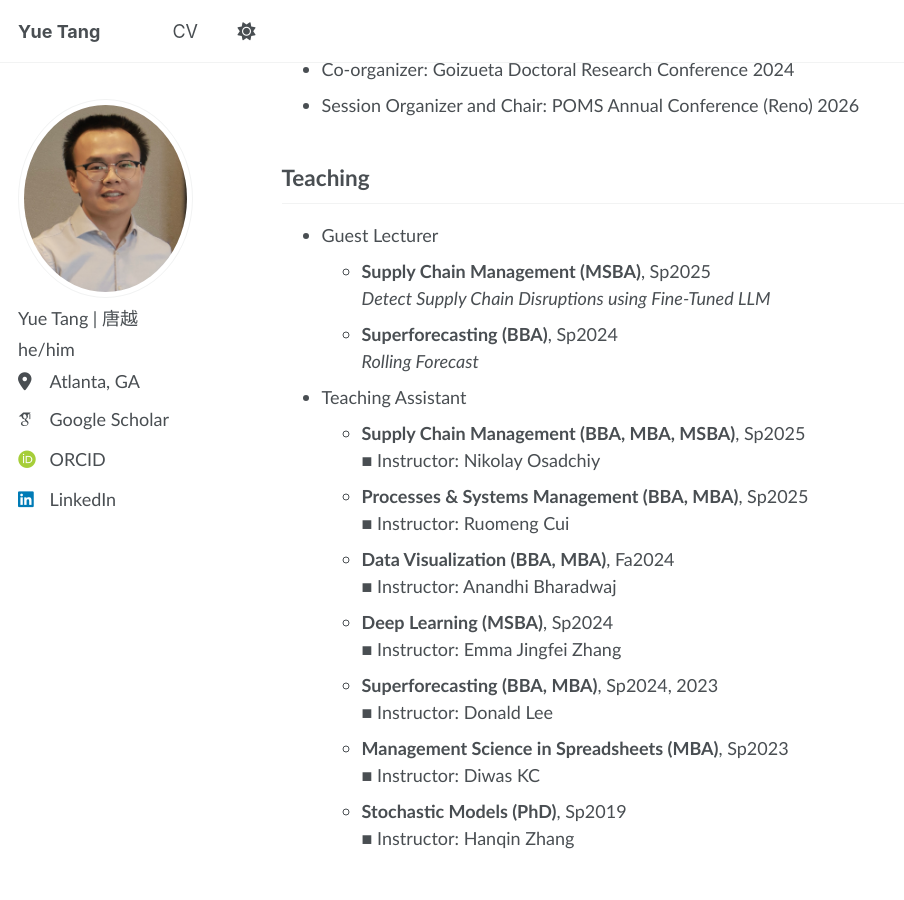
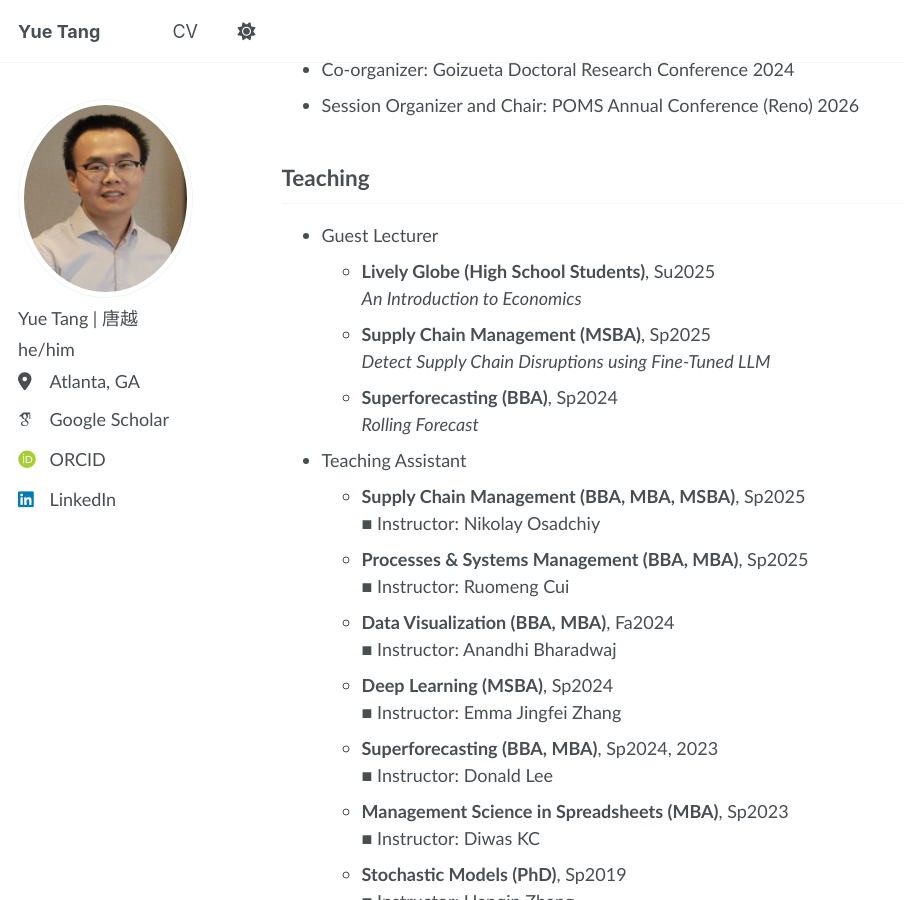
Before and after one commit to YueTang-YT/YueTang-YT.github.io, a Jekyll site: the page built from _pages/about.md, in a window 1280 px wide and 900 px high, scrolled down 1308 px. Shown: the whole window, without its empty margins (0-904 px from the left). Built offline with Jekyll 4.4.1, drawn with Linux system fonts in a browser that asks for light colours; some web fonts are replaced.

Commit message:
Update about.md

```diff
--- a/_pages/about.md
+++ b/_pages/about.md
@@ -73,6 +73,10 @@ My research lies at the intersection of operations management and empirical meth
   <li style="list-style-type: disc;">Guest Lecturer
     <ul>
       <li style="list-style-type: circle;">
+        <div><b>Lively Globe (High School Students)</b>, Su2025</div>
+        <div><i>An Introduction to Economics</i></div>
+      </li>
+      <li style="list-style-type: circle;">
         <div><b>Supply Chain Management (MSBA)</b>, Sp2025</div>
         <div><i>Detect Supply Chain Disruptions using Fine-Tuned LLM</i></div>
       </li>
```
